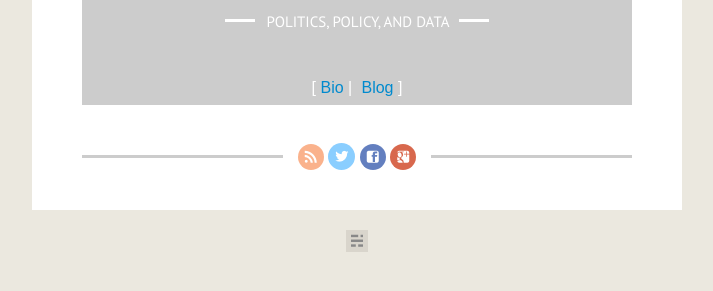
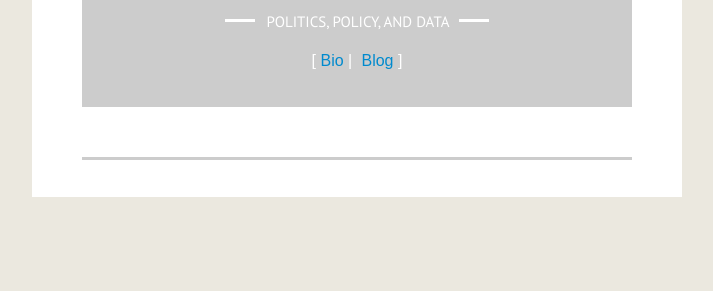
Before and after one commit to anxiousmodernman/mattsite, a website: page app/index.html in a window 1280 px wide. Shown: the part 231-522 px from the top of the page, without its empty margins (283-996 px from the left). Drawn offline with Linux system fonts and the light colour scheme; files that its build step writes are made by us from their sources.

Commit message:
minor style enhancement

```diff
--- a/app/css/app.css
+++ b/app/css/app.css
@@ -3,7 +3,7 @@
 .menu {
   list-style: none;
   margin-bottom: 2em;
-  padding: 0 0 0.5em;
+  padding: 0 0 0em;
 }
 
 .menu:before {
--- a/app/css/style.css
+++ b/app/css/style.css
@@ -228,7 +228,7 @@ HR {
 }
 
 .blog-description {
-    padding-bottom: 32px;
+    padding-bottom: 5px;
 }
 
 .through-line {
--- a/app/index.html
+++ b/app/index.html
@@ -35,7 +35,7 @@
             <div class="blog-description">
                 <div class="through-line">politics, policy, and data</div>
             </div>
-            <div><!-- menu wrapper -->
+            <div class="blog-description"><!-- menu wrapper -->
                 <ul class="menu">
                     <li><a href="#bio">Bio</a></li>
                     <!--<li><a href="#/view2">view2</a></li>-->
@@ -55,19 +55,13 @@
         <div class="social-links-hr"></div>
         <section class="social-links">
             <div class="social-links-inner">
-                <a class="icon-feed" href="http://matthewsaidel.com/rss/" target="_blank"></a>
-                <a class="icon-twitter" href="http://twitter.com/" target="_blank"></a>
-                <a class="icon-facebook" href="http://facebook.com/" target="_blank"></a>
-                <a class="icon-google-plus" href="http://plus.google.com/" target="_blank"></a>
+                <!--<a class="icon-feed" href="http://matthewsaidel.com/rss/" target="_blank"></a>-->
+                <!--<a class="icon-twitter" href="http://twitter.com/" target="_blank"></a>-->
+                <!--<a class="icon-facebook" href="http://facebook.com/" target="_blank"></a>-->
+                <!--<a class="icon-google-plus" href="http://plus.google.com/" target="_blank"></a>-->
             </div>
         </section>
     </footer>
 </div>
-<aside class="poweredby">
-    <a class="icon-ghost" href="http://ghost.org" title="Proudly published with Ghost" target="_blank"></a>
-</aside>
-
-
-
 
 </body></html>
```
